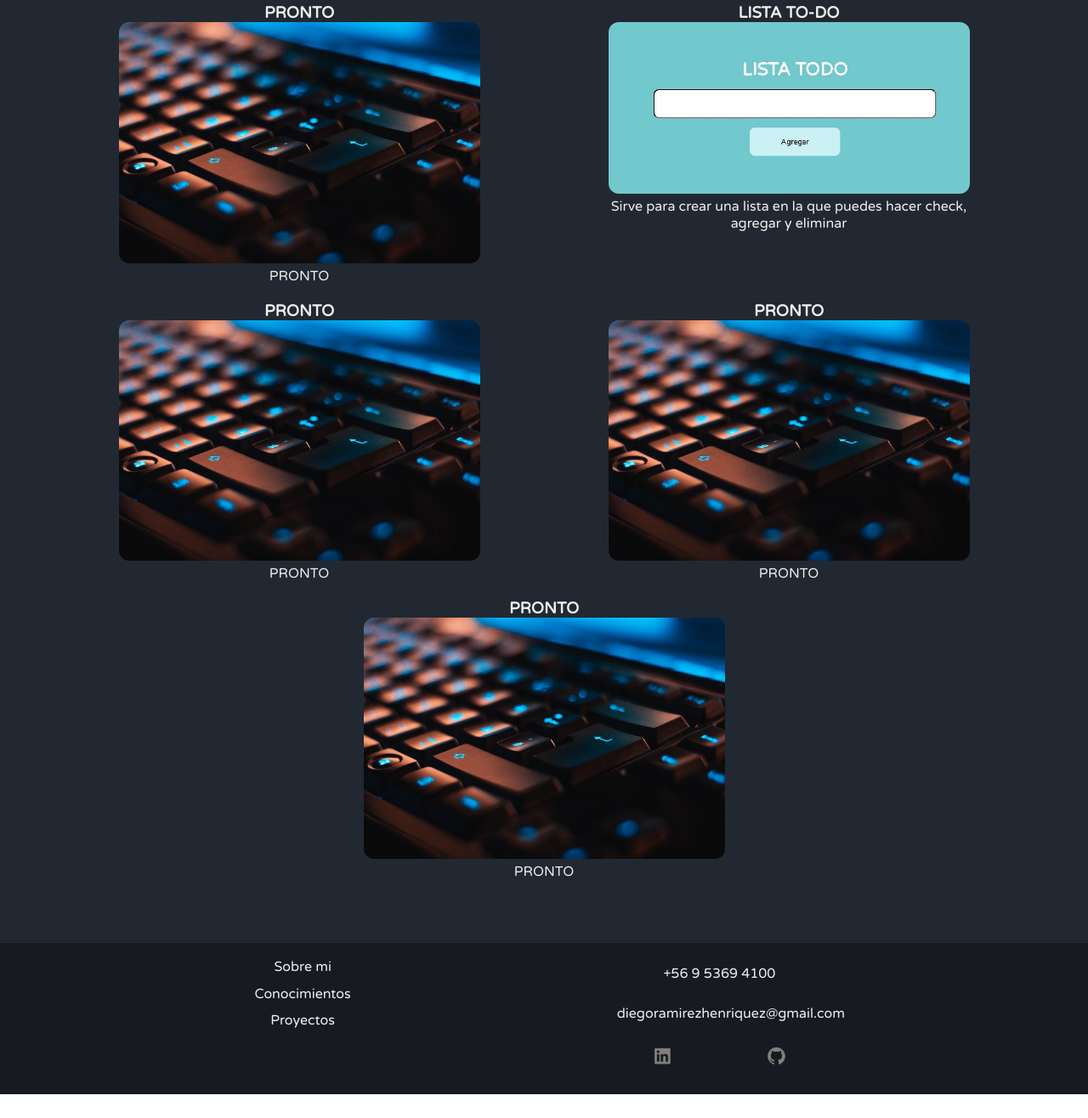
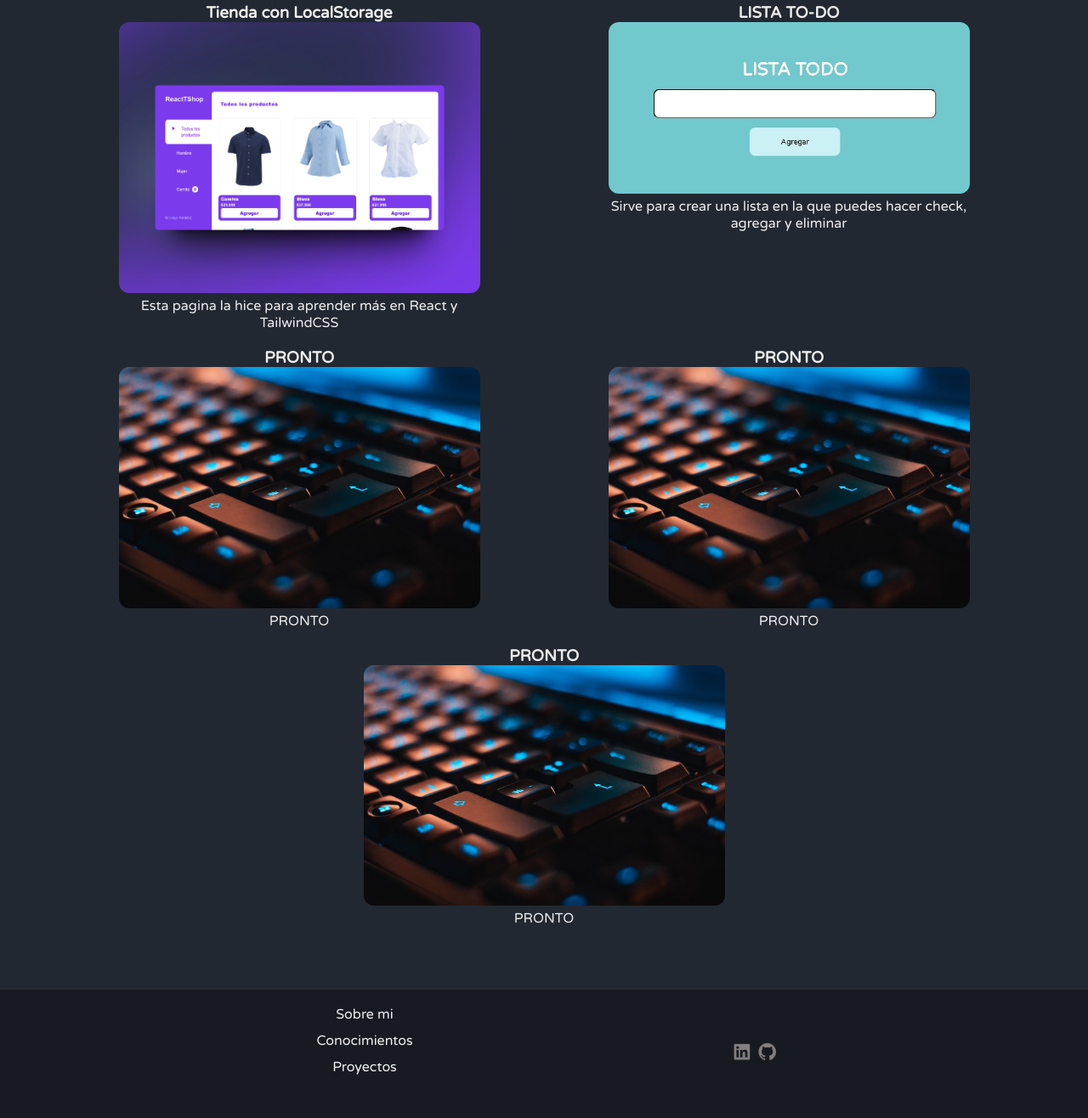
Before and after one commit to DiegoRamirezHenriquez/DiegoRamirez, a plain HTML site: page index.html in a window 1280 px wide. Shown: the part 3100-4416 px from the top of the page at 85% size. Before the commit the page ends 4388 px from the top, so only its background shows below. Drawn offline with nearby package versions, Linux system fonts and the light colour scheme; a web font is replaced by a local one.

Commit message:
proyecto nuevo agregado

```diff
--- a/css/styles.css
+++ b/css/styles.css
@@ -178,6 +178,8 @@ ul{
     padding: 5%;
 }
 .contenedor-info{
+    display: flex;
+    align-items: center;
     text-align: center;
 }
 .contenedor-info li{
--- a/index.html
+++ b/index.html
@@ -78,13 +78,13 @@
             <h2>Proyectos</h2>
             <div class="contenedor-proyectos">
                 <div class="proyecto">
-                    <h3>PRONTO</h3>
-                    <a href="#"><img src="images/proyecto01.jpg" alt="imagen de proyecto"></a>
-                    <p>PRONTO</p>
+                    <h3>Tienda con LocalStorage</h3>
+                    <a href="https://github.com/DiegoRamirezHenriquez/tienda-tutorial"><img src="images/proyecto03.png" alt="imagen de proyecto"></a>
+                    <p>Esta pagina la hice para aprender más en React y TailwindCSS</p>
                 </div>
                 <div class="proyecto">
                     <h3>LISTA TO-DO</h3>
-                    <a href="https://n9.cl/t0nsl" target="_blank"><img src="images/proyecto02.jpg" alt="imagen de proyecto"></a>
+                    <a href="https://n9.cl/t0nsl" target="_blank"><img src="images/proyecto02.jpg" alt="TO-DO"></a>
                     <p>Sirve para crear una lista en la que puedes hacer check, agregar y eliminar</p>
                 </div>
                 <div class="proyecto">
@@ -113,8 +113,6 @@
             <li class="items animar"><a href="https://drive.google.com/file/d/19ZTCve7QDXgPfz1ko3tiTWZSfo7mmxEg/view?usp=sharing" target="_blank">Curriculum</a></li>
         </ul>
         <ul class="contenedor-info">
-            <li>+56 9 5369 4100</li>
-            <li>diegoramirezhenriquez@gmail.com</li>
             <ul class="contenedor-enlaces">
                 <li class="enlaces"><a href="https://www.linkedin.com/in/diegoramirezhenriquez" target="_blank"><i class='linkedin bx bxl-linkedin-square bx-sm'></i></a></li>
                 <li class="enlaces"><a href="https://github.com/DiegoRamirezHenriquez" target="_blank" ><i class='github bx bxl-github bx-sm'></i></a></li>
```
Also changed, not shown: images/proyecto03.png (added).
